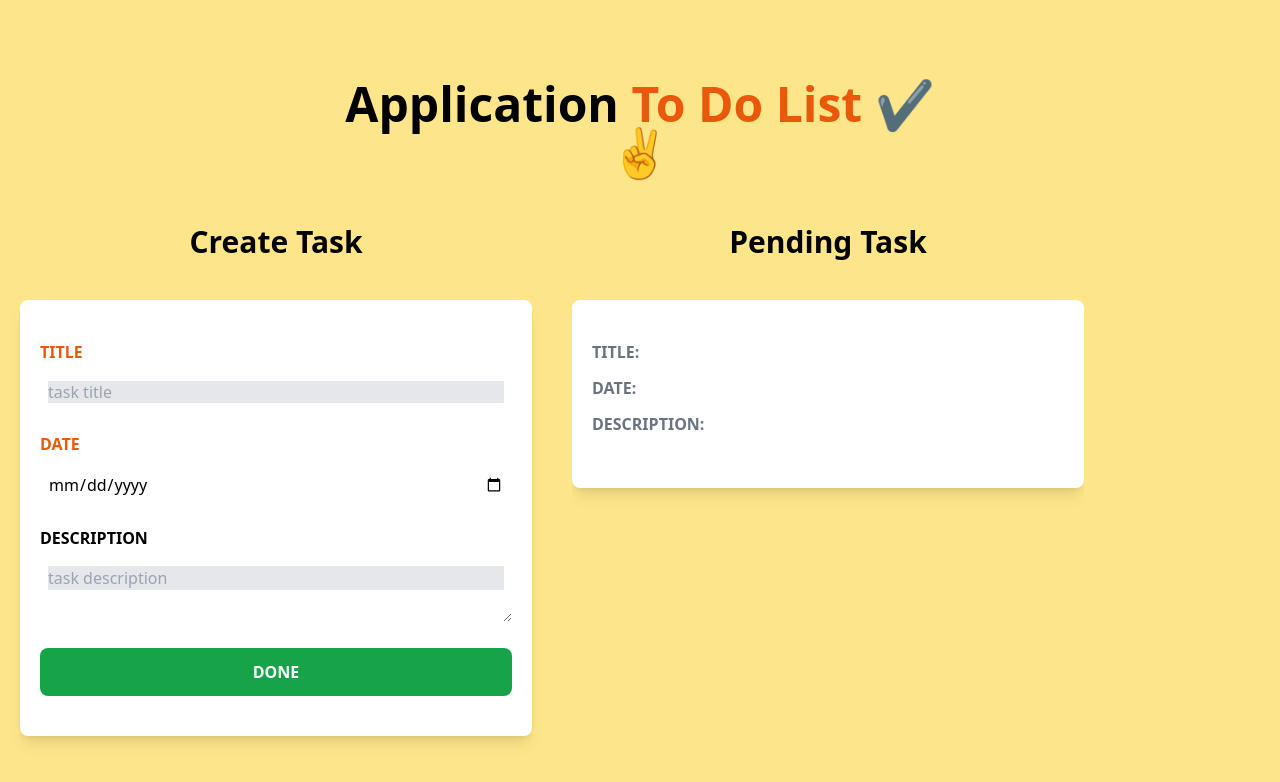
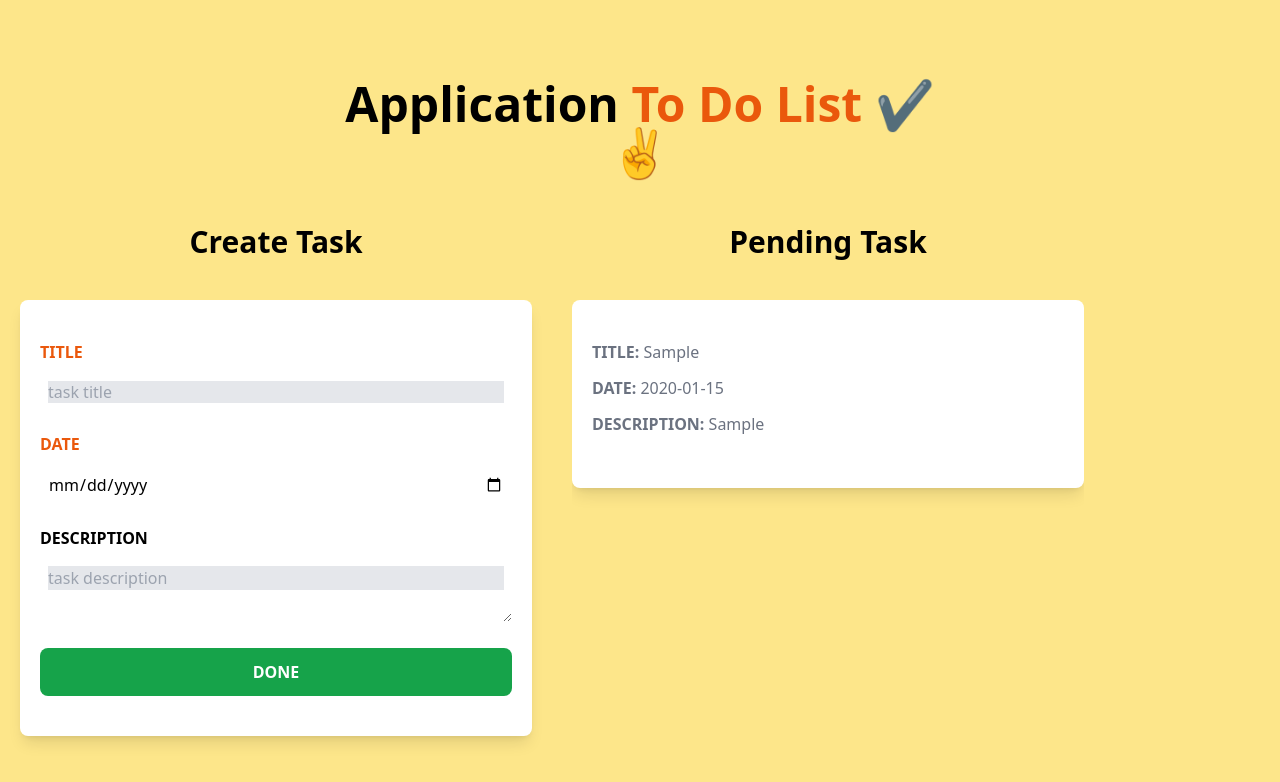
Before and after one commit to DanielFelipeAgMo/todo-list-tdea, a React (Vite) app: page / in a window 1280 px wide. Both pictures are taken after typing "Sample", "2020-01-15", "Sample" into the empty fields and a click on the input "Done". Shown: the top 782 px of the page. Built offline with nearby package versions, Linux system fonts and the light colour scheme.

Commit message:
Pasamos las tareas a la lista y aplicamos buenas practicas al code

```diff
--- a/src/App.jsx
+++ b/src/App.jsx
@@ -13,9 +13,13 @@ function App() {
         <div className="mt-12 md:flex">
           <Form
           task={task}
-          settasks={settasks} />
-          <ListTask/>
+          settasks={settasks}
+          />
+          <ListTask
+          task={task}
+          />
         </div>
+
 
     </div>
   )
--- /dev/null
+++ b/src/components/AlertError.jsx
@@ -0,0 +1,9 @@
+import React from 'react'
+
+const AlertError = ({mensaje}) => {
+  return (
+    <div className="bg-red-600 font-semibold uppercase text-center text-amber-300 p-3 mb-5 rounded-lg"><p>{mensaje}</p></div>
+  )
+}
+
+export default AlertError
--- a/src/components/Form.jsx
+++ b/src/components/Form.jsx
@@ -1,4 +1,5 @@
 import { useState } from "react"
+import AlertError from "./AlertError"
 
 const Form = ({task,settasks}) => {
 
@@ -41,7 +42,7 @@ const Form = ({task,settasks}) => {
         <h2 className="font-black text-3xl text-center mb-10">Create Task</h2>
 
         <form onSubmit={handleSubmit} className="bg-white shadow-lg rounded-lg py-10 px-5 mb-10">
-            {error &&  (<div className="bg-red-600 font-semibold uppercase text-center text-amber-300 p-3 mb-5 rounded-lg"><p>You have fields empty!! 😒 </p></div>)}
+            {error && <AlertError mensaje='You have fields empty!! 😒 '/>}
             <div className="mb-5">
                 <label htmlFor="title" className="block text-orange-600 uppercase font-bold">Title</label>
                 <input id="title" type="text" placeholder="task title" className="border- w-full p-2 mt-2 rounded-lg placeholder:bg-gray-200" value={title} onChange={(e)=> settitle(e.target.value)} />
--- a/src/components/ListTask.jsx
+++ b/src/components/ListTask.jsx
@@ -1,11 +1,21 @@
 import Task from "./Task"
 
 
-const ListTask = () => {
+const ListTask = ({task}) => {
   return (
     <div className="md:w-1/2 lg:w-2/5 mx-5 mb-10 md:h-screen overflow-scroll">
         <h2 className="font-black text-3xl text-center mb-10">Pending Task</h2>
-        <Task/>
+
+        {task.map((tarea,index )=>{
+          return(
+            <Task
+            key={index}
+            tarea={tarea}
+            />
+          )
+        })}
+
+
     </div>
   )
 }
--- a/src/components/Task.jsx
+++ b/src/components/Task.jsx
@@ -1,14 +1,18 @@
 
 
-const Task = () => {
+const Task = ({tarea}) => {
+
+  //destructuramos tarea para que sus props pasen mas elegantes
+  const {title,date,description}=tarea
+
   return (
-    <div className="bg-white shadow-lg px-5 py-10 rounded-lg">
+    <div className="bg-white shadow-lg px-5 py-10 rounded-lg mt-5">
         <p className="font-bold mb-3 text-gray-500 uppercase">Title: {' '}
-        <span className="font-normal normal-case" ></span></p>
+        <span className="font-normal normal-case" >{title}</span></p>
         <p className="font-bold mb-3 text-gray-500 uppercase">Date: {' '}
-        <span className="font-normal normal-case" ></span></p>
+        <span className="font-normal normal-case" >{date}</span></p>
         <p className="font-bold mb-3 text-gray-500 uppercase">Description: {' '}
-        <span className="font-normal normal-case" ></span></p>
+        <span className="font-normal normal-case" >{description}</span></p>
     </div>
   )
 }
```
